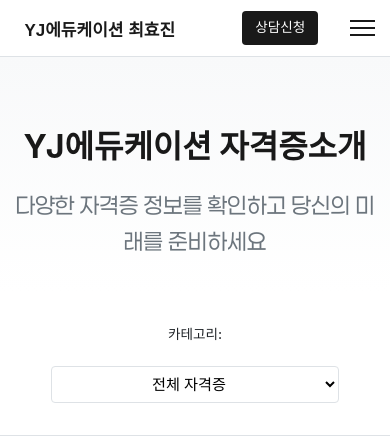
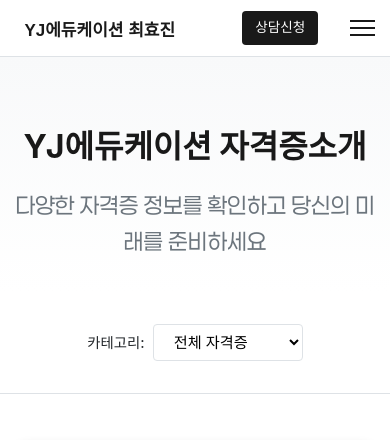
Before and after one commit to dokbun2/yjedu, a website: page furniture.html in a window 390 px wide. Shown: the top 440 px of the page. Drawn offline with Linux system fonts and the light colour scheme; grey boxes are pictures that could not be loaded; a web font is replaced by a local one.

Commit message:
Fix mobile filter layout to display in single line
- Keep category label and dropdown on same line
- Center align the filter group horizontally
- Adjust dropdown width for better mobile display
- Remove vertical stacking on mobile screens

```diff
--- a/css/styles.css
+++ b/css/styles.css
@@ -2653,27 +2653,29 @@ section {
     }
 
     .filter-bar {
-        flex-direction: column;
+        flex-direction: row;
         align-items: center;
         justify-content: center;
-        gap: 1rem;
+        gap: 0.5rem;
+        padding: 0 1rem;
     }
 
     .filter-group {
-        flex-direction: column;
+        flex-direction: row;
         align-items: center;
-        text-align: center;
-        width: 100%;
+        justify-content: center;
+        gap: 0.5rem;
     }
 
     .filter-select {
-        width: 80%;
-        max-width: 300px;
-        text-align: center;
+        width: auto;
+        min-width: 150px;
+        max-width: 200px;
     }
 
     .filter-group label {
-        margin-bottom: 0.5rem;
+        margin-bottom: 0;
+        font-size: 0.9rem;
     }
 
     .benefits-grid,
```
